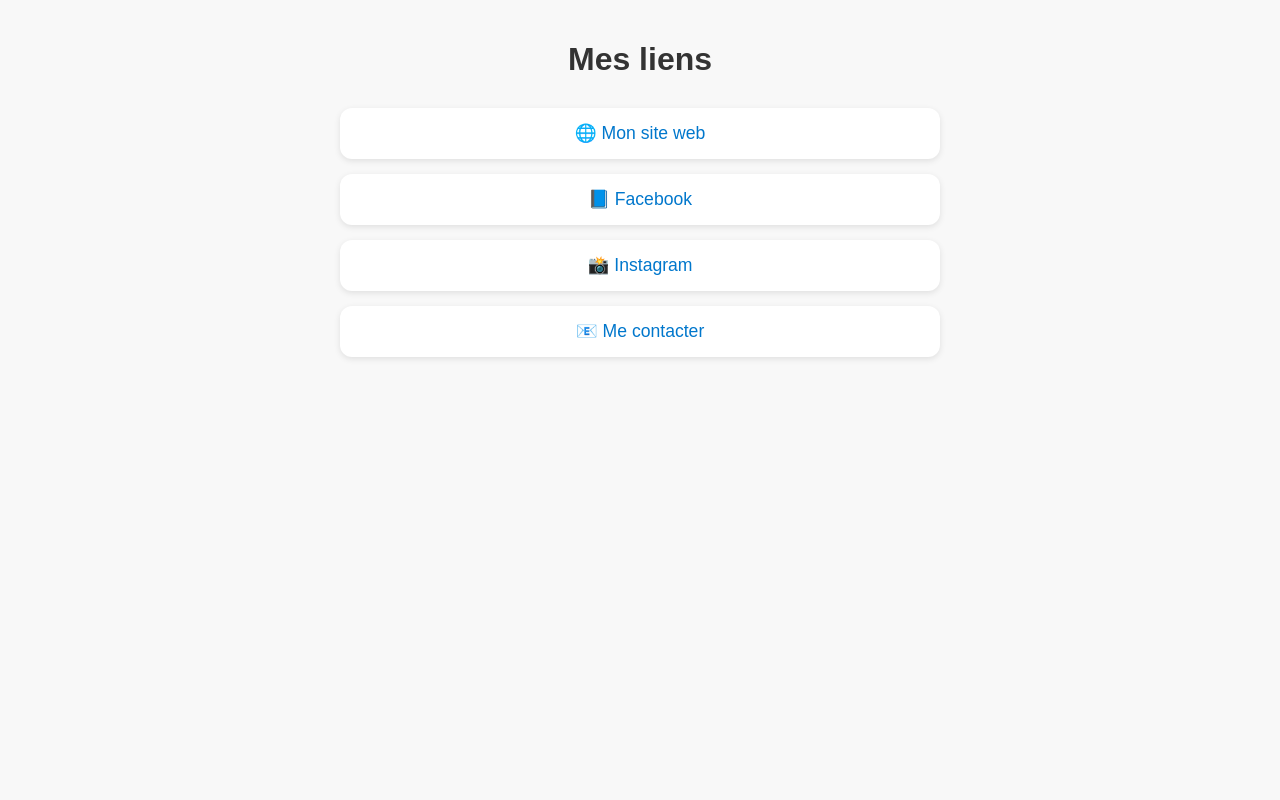
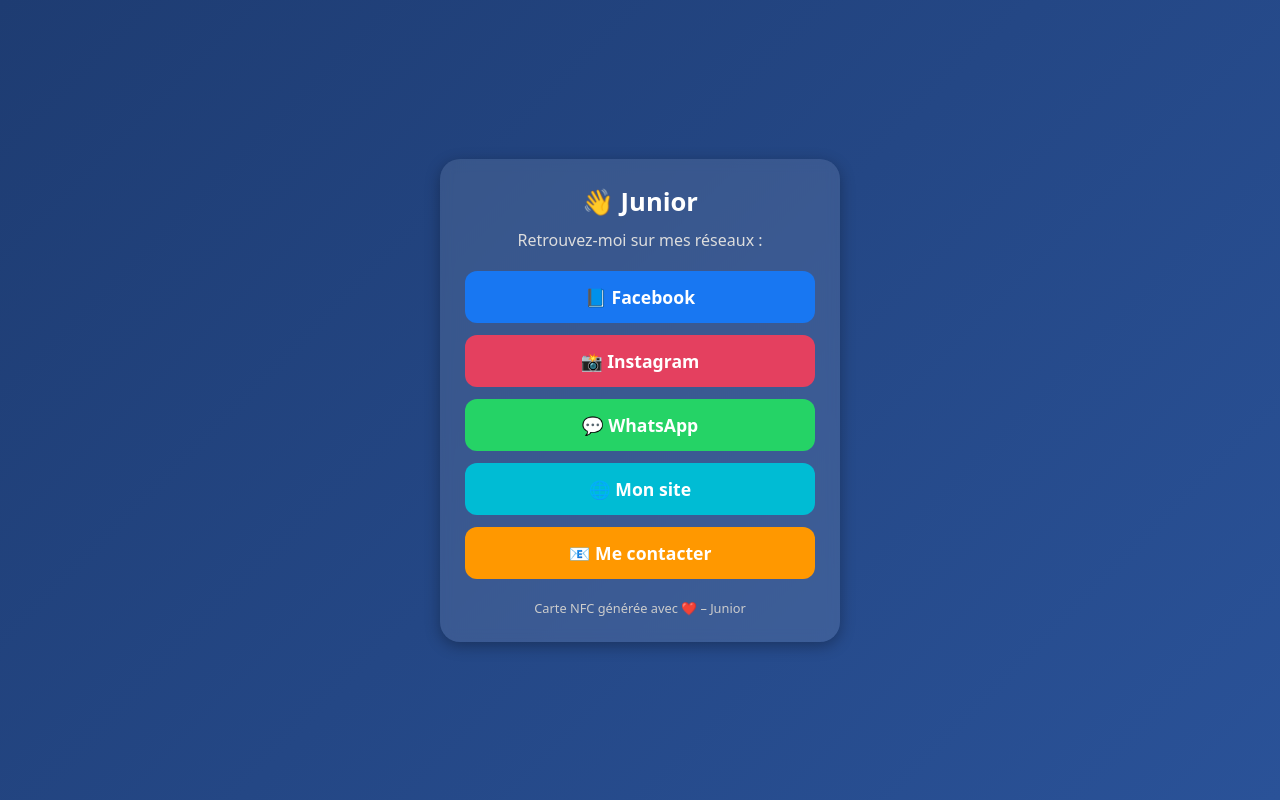
Before and after one commit to Junior0302/liens-nfc, a plain HTML site: page index.html in a window 1280 px wide. Drawn offline with Linux system fonts and the light colour scheme.

Commit message:
Mise à jour page personnalisée

```diff
--- a/index.html
+++ b/index.html
@@ -3,23 +3,80 @@
 <head>
   <meta charset="utf-8">
   <meta name="viewport" content="width=device-width,initial-scale=1">
-  <title>Mes liens NFC</title>
+  <title>Carte NFC - Junior</title>
   <style>
-    body { font-family: Arial, sans-serif; background:#f8f8f8; margin:0; padding:20px; }
-    h1 { text-align:center; color:#333; }
-    .links { max-width:600px; margin:30px auto; display:flex; flex-direction:column; gap:15px; }
-    a { display:block; padding:15px; background:white; border-radius:12px; text-decoration:none;
-        box-shadow:0 2px 6px rgba(0,0,0,0.1); font-size:1.1rem; color:#0077cc; text-align:center; }
-    a:hover { background:#f0f0f0; }
+    body {
+      font-family: system-ui, sans-serif;
+      background: linear-gradient(135deg,#1e3c72,#2a5298);
+      margin:0;
+      padding:0;
+      color:white;
+      display:flex;
+      flex-direction:column;
+      align-items:center;
+      min-height:100vh;
+      justify-content:center;
+    }
+    .card {
+      background: rgba(255,255,255,0.1);
+      padding: 25px;
+      border-radius: 20px;
+      backdrop-filter: blur(6px);
+      box-shadow:0 4px 15px rgba(0,0,0,0.3);
+      max-width: 350px;
+      width: 90%;
+      text-align: center;
+    }
+    h1 {
+      margin:0 0 10px;
+      font-size:1.6rem;
+    }
+    p {
+      margin:0 0 20px;
+      font-size:1rem;
+      color:#ddd;
+    }
+    .links {
+      display:flex;
+      flex-direction:column;
+      gap:12px;
+    }
+    a {
+      display:block;
+      text-decoration:none;
+      padding:14px;
+      border-radius:12px;
+      font-size:1.1rem;
+      font-weight:600;
+      transition:all .2s;
+    }
+    a.facebook { background:#1877f2; color:white; }
+    a.instagram { background:#e4405f; color:white; }
+    a.whatsapp { background:#25d366; color:white; }
+    a.website { background:#00bcd4; color:white; }
+    a.email { background:#ff9800; color:white; }
+    a:hover { opacity:0.85; transform: translateY(-2px); }
+    footer {
+      margin-top:20px;
+      font-size:0.8rem;
+      color:#ccc;
+    }
   </style>
 </head>
 <body>
-  <h1>Mes liens</h1>
-  <div class="links">
-    <a href="https://example.com" target="_blank">🌐 Mon site web</a>
-    <a href="https://facebook.com" target="_blank">📘 Facebook</a>
-    <a href="https://instagram.com" target="_blank">📸 Instagram</a>
-    <a href="mailto:tonmail@example.com">📧 Me contacter</a>
+  <div class="card">
+    <h1>👋 Junior</h1>
+    <p>Retrouvez-moi sur mes réseaux :</p>
+    <div class="links">
+      <a href="https://facebook.com/TON-PROFIL" target="_blank" class="facebook">📘 Facebook</a>
+      <a href="https://instagram.com/TON-PROFIL" target="_blank" class="instagram">📸 Instagram</a>
+      <a href="https://wa.me/TON-NUMERO" target="_blank" class="whatsapp">💬 WhatsApp</a>
+      <a href="https://tonsite.com" target="_blank" class="website">🌐 Mon site</a>
+      <a href="mailto:tonmail@example.com" class="email">📧 Me contacter</a>
+    </div>
+    <footer>
+      Carte NFC générée avec ❤️ – Junior
+    </footer>
   </div>
 </body>
 </html>
```
